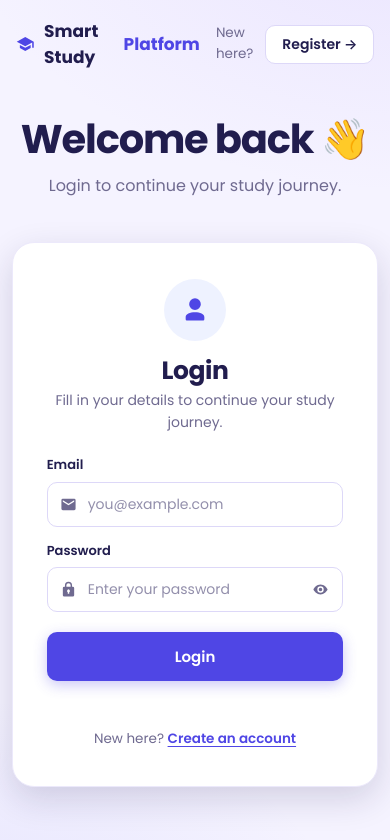
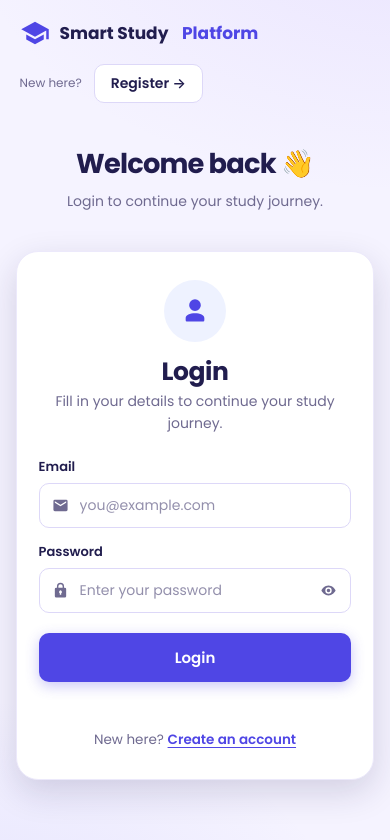
Before and after one commit to himanshuleel5113/Smart-Study-Platform, a plain HTML site: page frontend/index.html in a window 390 px wide. Both pictures are taken after a click on the button "Show or hide password". Drawn offline with Linux system fonts and the light colour scheme.

Commit message:
Polish responsive login and registration views

```diff
--- a/frontend/css/style.css
+++ b/frontend/css/style.css
@@ -409,6 +409,7 @@ textarea.input {
 
 .input-wrap .input {
     padding-left: 40px;
+    padding-right: 42px;
 }
 
 .input-wrap > svg,
@@ -3355,6 +3356,13 @@ html[data-theme="dark"] .quiz-topbar-card {
 
 @media (max-width: 700px) {
 
+    .auth-topbar { flex-wrap: wrap; padding: 18px 5%; }
+    .auth-topbar .auth-note { flex-wrap: wrap; font-size: 12px; }
+    .auth-brand h1 { font-size: clamp(26px, 7vw, 36px); }
+    .auth-brand > p { font-size: 14px; margin-bottom: 12px; }
+    .auth-page { width: 92%; padding-top: 18px; }
+    .auth-card { padding: 28px 22px; }
+
     #mainContent {
         padding: 6px 14px 40px;
     }
--- a/frontend/index.html
+++ b/frontend/index.html
@@ -532,7 +532,7 @@
                 </div>
 
                 <p class="auth-terms">
-                    By registering, you agree to our Terms &amp; Conditions and Privacy Policy.
+                    Google and GitHub sign-in are coming soon.
                 </p>
 
                 <p
--- a/frontend/js/app.js
+++ b/frontend/js/app.js
@@ -519,7 +519,7 @@ function showView(name) {
         else item.removeAttribute("aria-current");
     });
     const titles = { dashboard: "Dashboard", subjects: "Subjects", study: "Study Sessions", quizzes: "Quizzes", quiz: "Take Quiz", results: "Results", profile: "Profile", settings: "Settings" };
-    document.title = `${titles[name]} ? Smart Study Platform`;
+    document.title = `${titles[name]} - Smart Study Platform`;
 
     // Per-view refreshers
     if (name === "dashboard") refreshDashboard();
@@ -577,6 +577,8 @@ function showAuthView(which) {
 
     const isRegister =
         which === "register";
+
+    document.title = `${isRegister ? "Register" : "Login"} - Smart Study Platform`;
 
     $("loginSection").classList.toggle("hidden", isRegister);
 
@@ -967,6 +969,8 @@ function initAuth() {
 
                 input.type =
                     input.type === "password" ? "text" : "password";
+                button.setAttribute("aria-pressed", String(input.type === "text"));
+                button.setAttribute("aria-label", input.type === "text" ? "Hide password" : "Show password");
             });
         });
 
```
